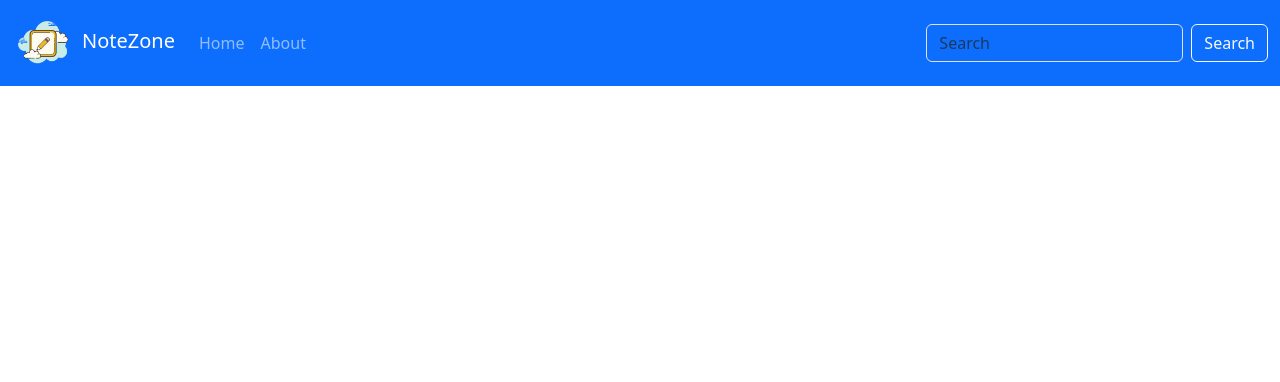
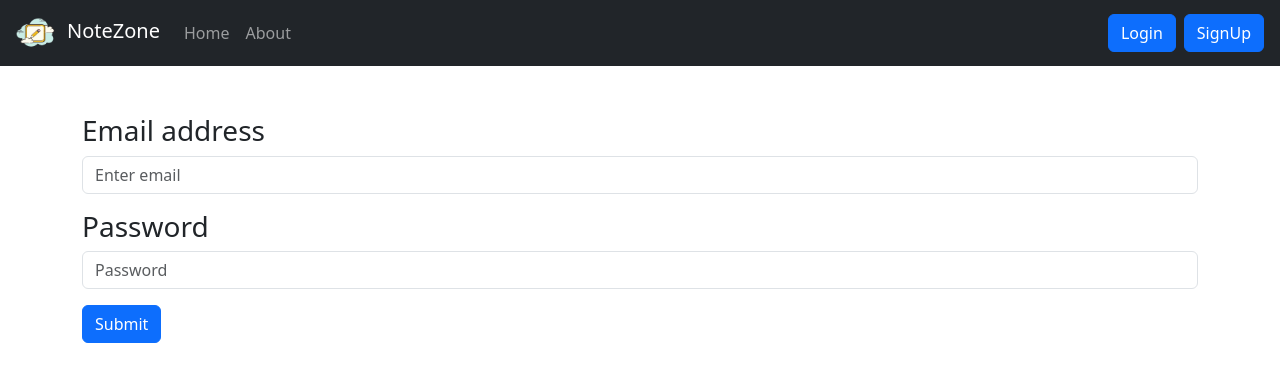
Before and after one commit to Rushikesh-Mandhare/NoteZone, a React (Vite) app in the folder NoteZone-FrontEnd/: page /Login in a window 1280 px wide. Shown: the top 382 px of the page. Built offline with nearby package versions, Linux system fonts and the light colour scheme.

Commit message:
initial commit

```diff
--- a/NoteZone-FrontEnd/Components/Addnotes.jsx
+++ b/NoteZone-FrontEnd/Components/Addnotes.jsx
@@ -36,7 +36,7 @@ const AddNote = () => {
                         <input type="text" className="form-control" id="tag" name="tag" placeholder="Tag" value={note.tag} onChange={onChange} />
                     </div>
 
-                    <button type="submit" className="btn btn-primary d-flex justify-content-between align-items-center">
+                    <button type="submit" className="btn btn-primary d-flex justify-content-between align-items-center"disabled={note.title.length<5 ||note.description.length<5} >
                         <lord-icon
                             src="https://cdn.lordicon.com/zrkkrrpl.json"
                             trigger="hover"
--- /dev/null
+++ b/NoteZone-FrontEnd/Components/Login.jsx
@@ -0,0 +1,53 @@
+import React, { useState } from 'react';
+import {useNavigate} from 'react-router-dom';
+
+const Login = () => {
+  const [credentials, setCredentials] = useState({ email: "", password: "" });
+  let navigate = useNavigate();
+
+  const handleSubmit = async (e) => {
+    e.preventDefault();
+
+    const response = await fetch("http://localhost:3000/auth/login", {
+        method: "POST",
+        headers: {
+            'Content-Type': 'application/json'
+        },
+        body: JSON.stringify({ email: credentials.email, password: credentials.password })
+    });
+
+    const json = await response.json();
+    console.log(json);
+
+    if (json.success) {
+        // Save the auth token and redirect
+        localStorage.setItem('authToken', json.token);
+        // Redirect the user to another page
+        navigate("/");
+    } else {
+        alert("Invalid Credentials");
+    }
+};
+
+  const onChange = (e) => {
+    setCredentials({ ...credentials, [e.target.name]: e.target.value });
+  };
+
+  return (
+    <div className='my-5 '>
+      <form onSubmit={handleSubmit}>
+        <div className="form-group my-3">
+          <h3>Email address</h3>
+          <input type="email" className="form-control" aria-describedby="emailHelp" placeholder="Enter email" value={credentials.email} id="email" name="email" onChange={onChange} />
+        </div>
+        <div className="form-group my-3">
+          <h3>Password</h3>
+          <input type="password" className="form-control" id="password" placeholder="Password" value={credentials.password} name="password" onChange={onChange} autoComplete="current-password" />
+        </div>
+        <button type="submit" className="btn btn-primary">Submit</button>
+      </form>
+    </div>
+  );
+};
+
+export default Login;
--- a/NoteZone-FrontEnd/Components/Navbar.jsx
+++ b/NoteZone-FrontEnd/Components/Navbar.jsx
@@ -11,11 +11,11 @@ const Navbar = () => {
 
 
   return (
-    <nav className="navbar navbar-expand-lg bg-primary navbar-dark" >
+    <nav className="navbar navbar-expand-lg bg-dark navbar-dark" >
 
       <div className="container-fluid">
         <Link className="navbar-brand" to="/">
-          <img src={logo} alt="Logo" style={{ width: "60px", height: "60px", marginRight: "10px" }} />
+          <img src={logo} alt="Logo" style={{ width: "45px", height: "40px", marginRight: "10px" }} />
           NoteZone
         </Link>
 
@@ -32,10 +32,8 @@ const Navbar = () => {
             </li>
 
           </ul>
-          <form className="d-flex" role="search">
-            <input className="form-control me-2 bg-primary" type="search" placeholder="Search" aria-label="Search" />
-            <button className="btn btn-outline-success btn-outline-light" type="submit">Search</button>
-          </form>
+          <Link className="btn btn-primary mx-1" to="/login" role="button">Login</Link>
+          <Link className="btn btn-primary mx-1" to="/signup" role="button">SignUp</Link>
 
         </div>
       </div>
--- a/NoteZone-FrontEnd/Components/Notes.jsx
+++ b/NoteZone-FrontEnd/Components/Notes.jsx
@@ -35,7 +35,7 @@ const Notes = () => {
         console.log("Updating the Note", note)
         editNote(note.id, note.title, note.description, note.tag )
         refClose.current.click()
-        // event.preventDefault(); // Prevent default form submission behavior
+        event.preventDefault(); // Prevent default form submission behavior
         // add(note.title, note.description, note.tag);
         // setNote({ title: "", description: "", tag: "" }); // Clear input fields after submission
         // setShowModal(false); // Close the modal after saving changes
--- /dev/null
+++ b/NoteZone-FrontEnd/Components/Signup.jsx
@@ -0,0 +1,11 @@
+import React from 'react'
+
+const Signup = () => {
+  return (
+    <div>
+      SignUp page
+    </div>
+  )
+}
+
+export default Signup
--- a/NoteZone-FrontEnd/context/NotesState.jsx
+++ b/NoteZone-FrontEnd/context/NotesState.jsx
@@ -36,34 +36,30 @@ const NotesState = (props) => {
                 body: JSON.stringify({ title, description, tag })
             });
             const newNote = await response.json();
-            setNotes(prevNotes => [...prevNotes, newNote]);
+            setNotes([...notes, newNote]); // Assuming the response contains the new note object
         } catch (error) {
             console.error('Error adding note:', error);
         }
     };
 
-    // Delete Note
 
+    //delete Note
 
-
-    const deleteNote = async(id) => {
-
-         //API Call
-
-
+    const deleteNote = async (id) => {
+        try {
             const response = await fetch(`${host}/notes/deletenote/${id}`, {
                 method: 'DELETE',
                 headers: {
                     'Content-Type': 'application/json',
                     'Authorization': 'eyJhbGciOiJIUzI1NiIsInR5cCI6IkpXVCJ9.eyJ1c2VyIjp7ImlkIjoiNjYwYWI3NTRkNTlkZTZhOTIxZjdjNGNjIn0sImlhdCI6MTcxMTk3ODMyNH0.nmh8Hcg5b8DmIJ_bndDrX-tl9AR77oR8DUGvibwEvhE'
                 },
-                body: JSON.stringify()
+                body: JSON.stringify({ id }) // Pass the id in the body
             });
             const json = await response.json();
-            console.log(json)
-
-        console.log("Deleting the Note with id " + id);
-        setNotes(prevNotes => prevNotes.filter(note => note._id !== id));
+            setNotes(prevNotes => prevNotes.filter(note => note._id !== id));
+        } catch (error) {
+            console.error('Error deleting note:', error);
+        }
     };
 
     // Edit Note
--- a/NoteZone-FrontEnd/package.json
+++ b/NoteZone-FrontEnd/package.json
@@ -8,7 +8,7 @@
     "build": "vite build",
     "lint": "eslint . --ext js,jsx --report-unused-disable-directives --max-warnings 0",
     "preview": "vite preview",
-    "both" : "concurrently \"npm run dev\" \"nodemon ../NoteZone-Backend/index.js\""
+    "both": "concurrently \"npm run dev\" \"nodemon ../NoteZone-Backend/index.js\""
   },
   "dependencies": {
     "concurrently": "^8.2.2",
--- a/NoteZone-FrontEnd/src/App.jsx
+++ b/NoteZone-FrontEnd/src/App.jsx
@@ -4,6 +4,8 @@ import Home from "../Components/Home";
 import Navbar from "../Components/Navbar";
 import About from "../Components/About";
 import NotesState from '../context/NotesState';
+import Login from '../Components/Login';
+import Signup from '../Components/Signup';
 
 function App() {
   return (
@@ -14,6 +16,8 @@ function App() {
         <Routes> {/* Wrap Routes with a Routes element */}
           <Route path="/" element={<Home />} />
           <Route path="/About" element={<About />} />
+          <Route path="/Login" element={<Login />} />
+          <Route path="/Signup" element={<Signup />} />
         </Routes>
         </div>
       </Router>
```
Also changed, not shown: 2 other files (tests, documents, lock files or other folders).
